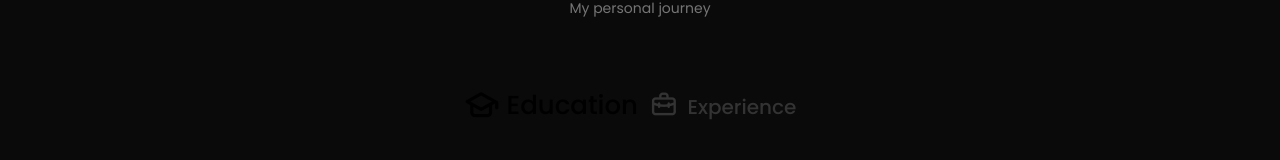
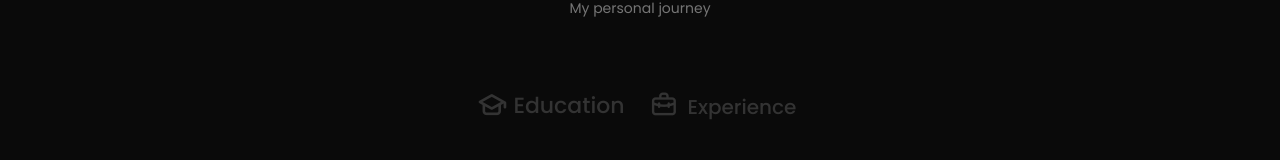
Before and after one commit to Shivam8100/portfolio, a React (Create React App) app: page / in a window 1280 px wide. In both pictures the pointer is over the element "Education". Shown: the part 2701-2861 px from the top of the page. Built offline with nearby package versions, Linux system fonts and the light colour scheme.

Commit message:
fixed color in qualification

```diff
--- a/src/Components/Qualification/qualification.css
+++ b/src/Components/Qualification/qualification.css
@@ -17,7 +17,7 @@
 }
 
 .qualification__button:hover {
-  color: var(--title-color-dark);
+  transform: scale(1.1);
 }
 
 .qualification__icon {
```
